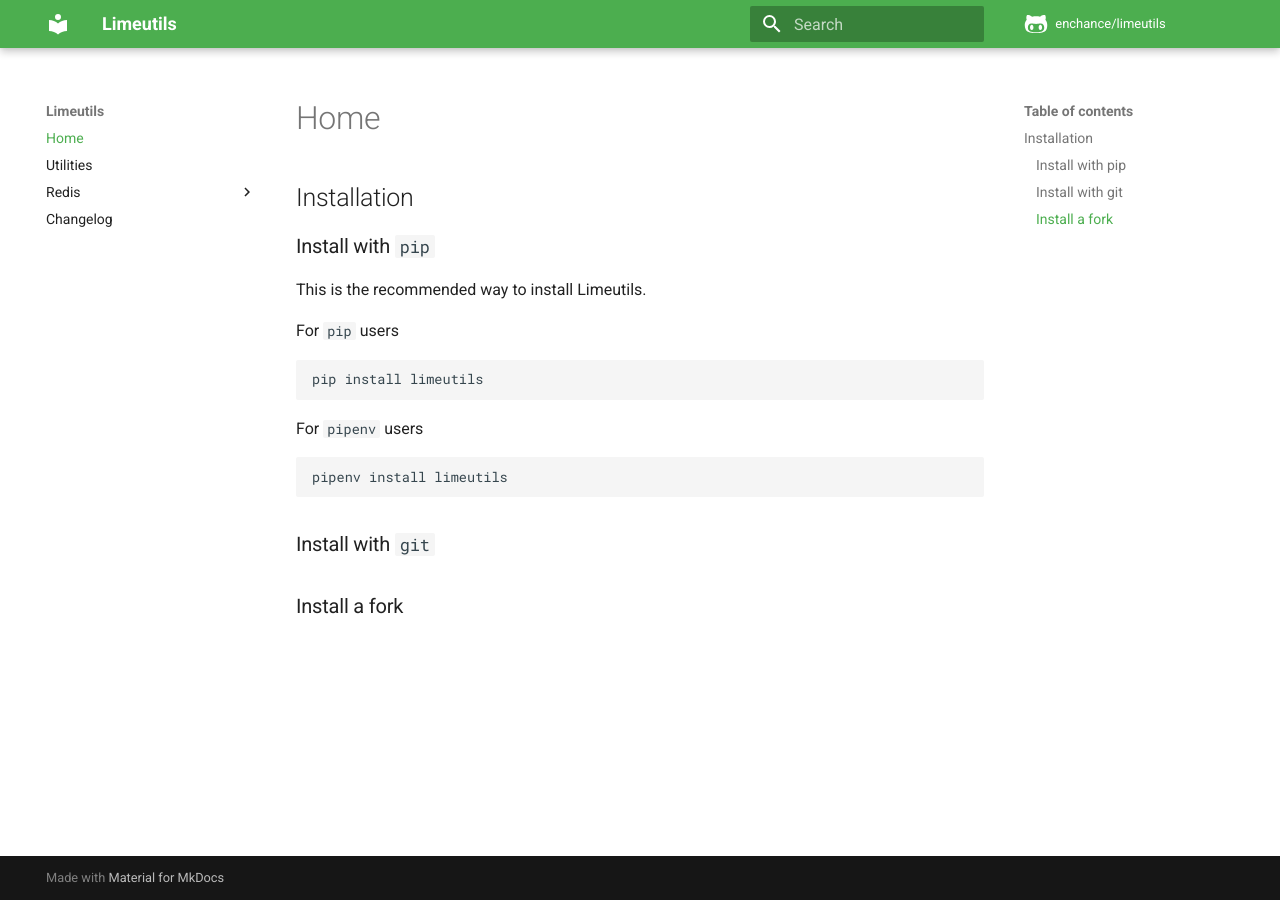
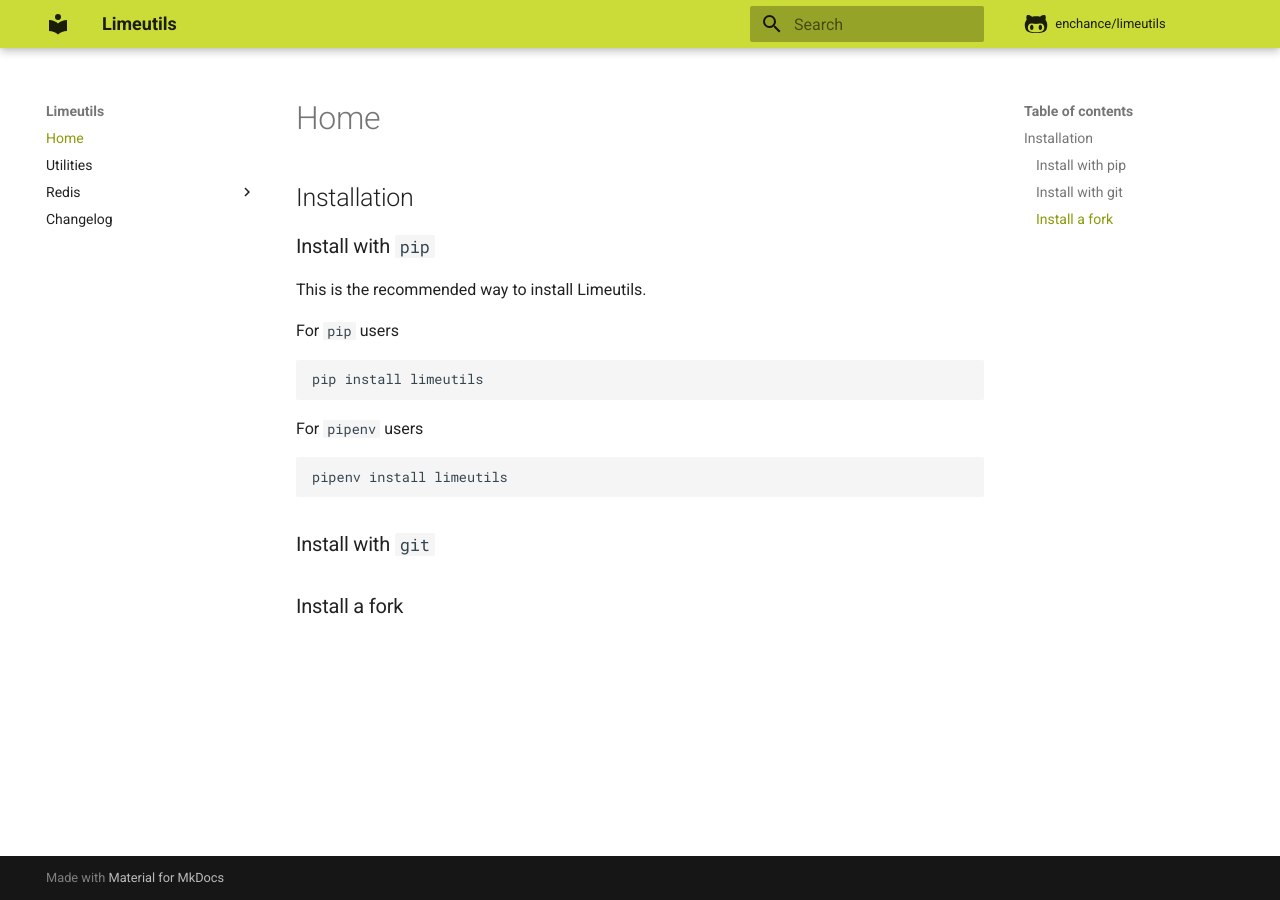
Before and after one commit to dropkickdev/limeutils, an MkDocs documentation site: the page built from docs/index.md, in a window 1280 px wide. Built offline with MkDocs 1.6.1 and Material for MkDocs 9.7.7, drawn with Linux system fonts in a browser that asks for light colours; comment, search, counter and statistics services are not loaded.

```diff
--- a/mkdocs.yml
+++ b/mkdocs.yml
@@ -2,8 +2,8 @@
 theme:
   name: material
   palette:
-    primary: green
-    accent: green
+    primary: lime
+    accent: lime
   icon:
     repo: fontawesome/brands/github-alt
 
```
Also changed, not shown: 1 other file.
